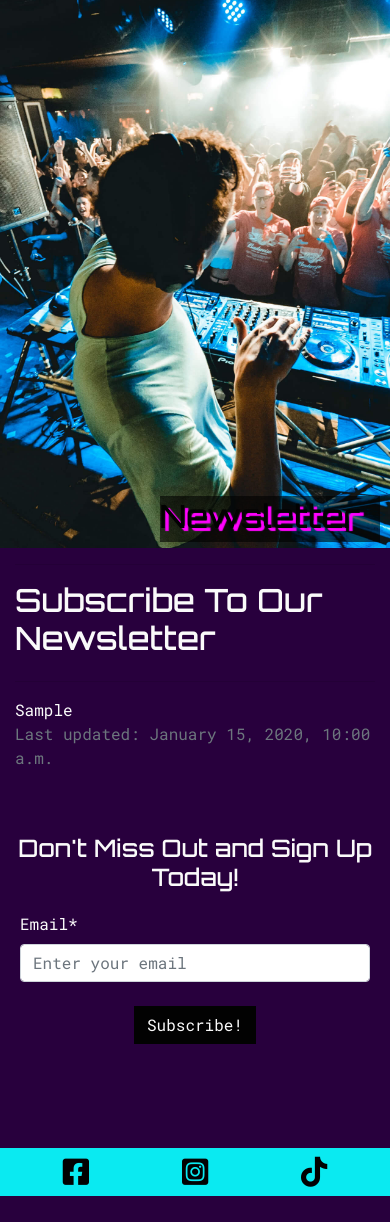
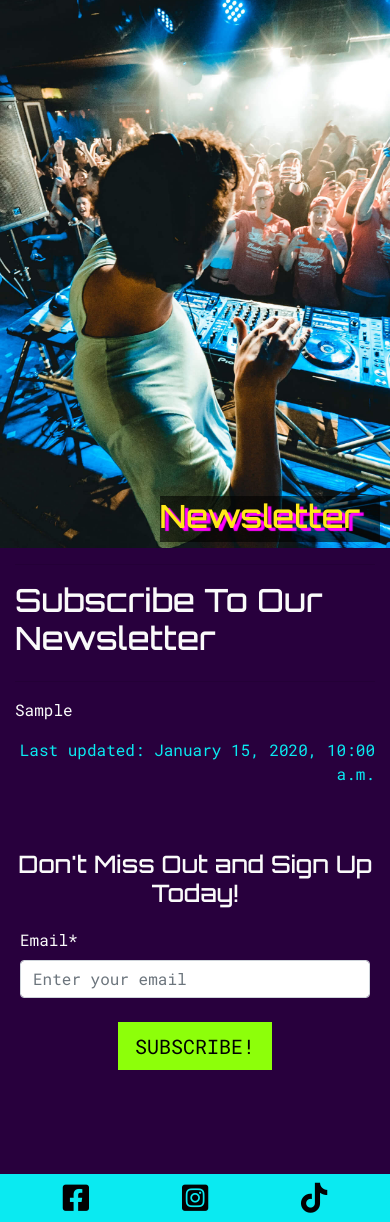
Before and after one commit to lunartechfreek/neon-beats-academy, a Django app: page /newsletter/subscribe/ in a window 390 px wide. Shown: the part 69-1291 px from the top of the page. Before the commit the page ends 1265 px from the top, so only its background shows below. Run offline with Django 3.2, Linux system fonts and the light colour scheme; tables that the repository leaves empty hold one stand-in row (values such as "Sample post"); parts of the project's set-up code (start-up, migrations or seed data) failed here and were passed over; some libraries are stand-ins or nearby versions.

Commit message:
Add classes to style and make responsive

```diff
--- a/newsletter/templates/newsletter/subscribe.html
+++ b/newsletter/templates/newsletter/subscribe.html
@@ -11,7 +11,7 @@
     </div>
 </div>
 <div class="newsletter-image lg-page-banner">
-    <h2 class="text-black page-title">
+    <h2 class="page-title">
         Newsletter
     </h2>
 </div>
@@ -29,7 +29,7 @@
     <div class="row">
         <div class="col-12 col-lg-6 mb-5">
             <div class="summernote-text">{{ newsletter_info.newsletter_info|safe }}</div>
-            <p class="text-muted">Last updated: {{ newsletter_info.updated_on|date:"F j, Y, g:i a" }}</p>
+            <p class="text-blue text-right mt-3">Last updated: {{ newsletter_info.updated_on|date:"F j, Y, g:i a" }}</p>
         </div>
         <div class="col-12 col-lg-6">
             <h4 class="text-center">Don't Miss Out and Sign Up Today!</h4>
@@ -40,7 +40,7 @@
                         <!-- Render the form using crispy filter -->
                         {{ form|crispy }}
                         <div class="text-center mt-4 mb-4">
-                            <button type="submit" class="btn btn-black rounded-0">Subscribe!</button>
+                            <button type="submit" class="btn btn-green btn-lg text-uppercase rounded-0">Subscribe!</button>
                         </div>
                     </form>
                 </div>
```
